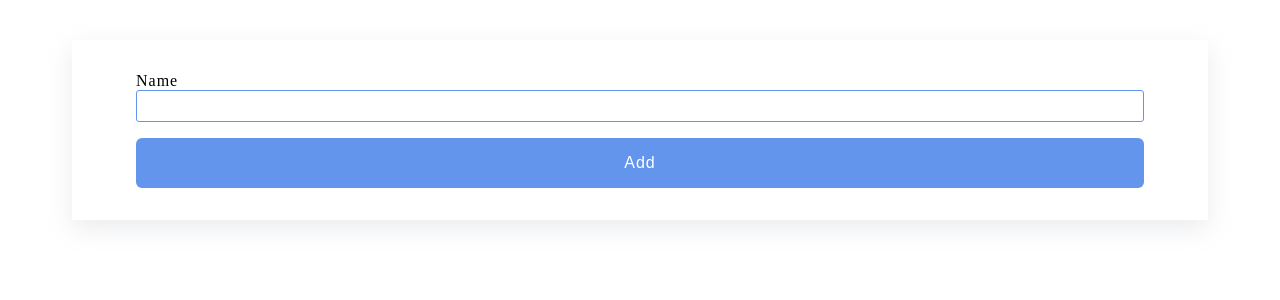
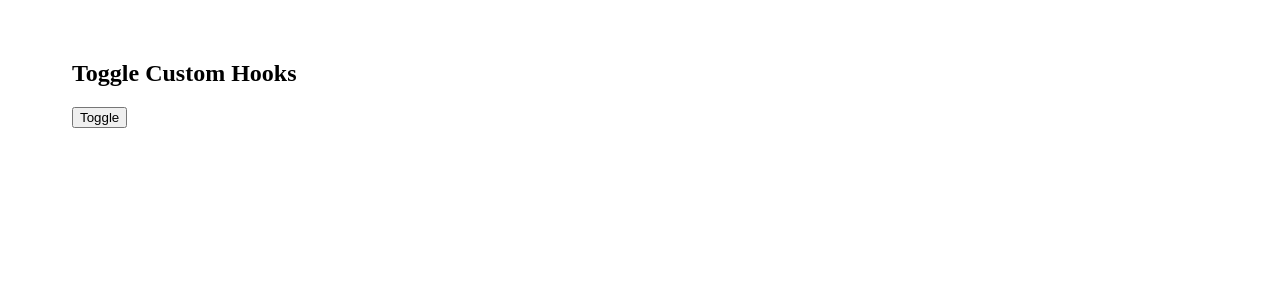
Before and after one commit to miawithcode/react-advance, a React (Vite) app: page / in a window 1280 px wide. Shown: the top 300 px of the page. Built offline with nearby package versions, Linux system fonts and the light colour scheme.

Commit message:
feat: add toggle custom hook

```diff
--- a/src/App.jsx
+++ b/src/App.jsx
@@ -1,4 +1,4 @@
-import Project from "./project/06-useRef/InputFocus"
+import Project from "./project/07-custom-hooks/Toggle"
 
 function App() {
 
--- /dev/null
+++ b/src/project/07-custom-hooks/Toggle.jsx
@@ -0,0 +1,13 @@
+import useToggle from "./useToggle"
+
+const Toggle = () => {
+  const {show, toggle} = useToggle(false);
+  return (
+    <div>
+      <h2>Toggle Custom Hooks</h2>
+      <button onClick={toggle}>Toggle</button>
+      {show && <h4>some stuff</h4>}
+    </div>
+  );
+}
+export default Toggle
--- /dev/null
+++ b/src/project/07-custom-hooks/useToggle.jsx
@@ -0,0 +1,11 @@
+import { useState } from "react"
+
+const useToggle = (defaultValue) => {
+  const [show, setShow] = useState(defaultValue);
+
+  const toggle = () => {
+    setShow(!show);
+  }
+  return {show, toggle};
+}
+export default useToggle
```
Also changed, not shown: 1 other file (tests, documents, lock files or other folders).
